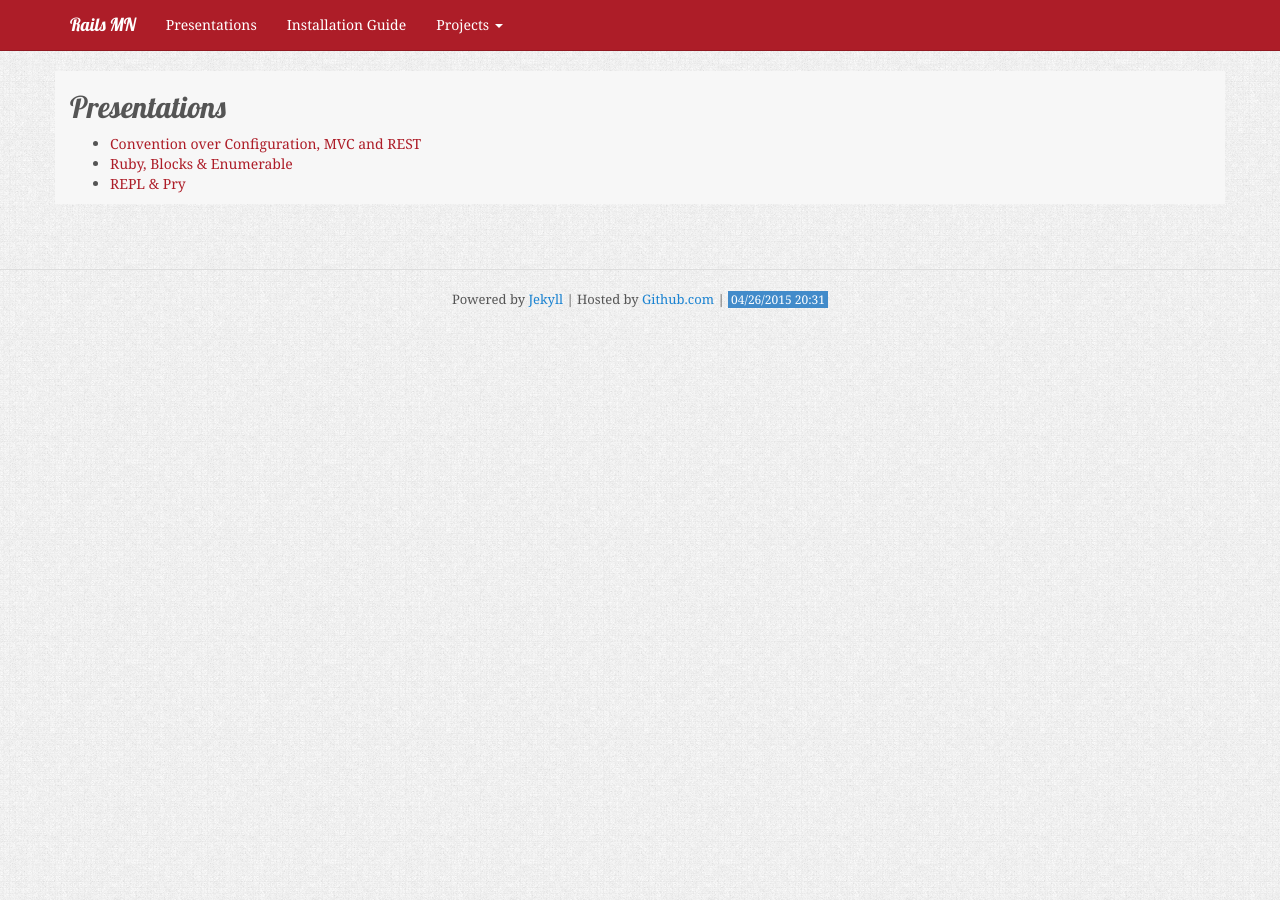
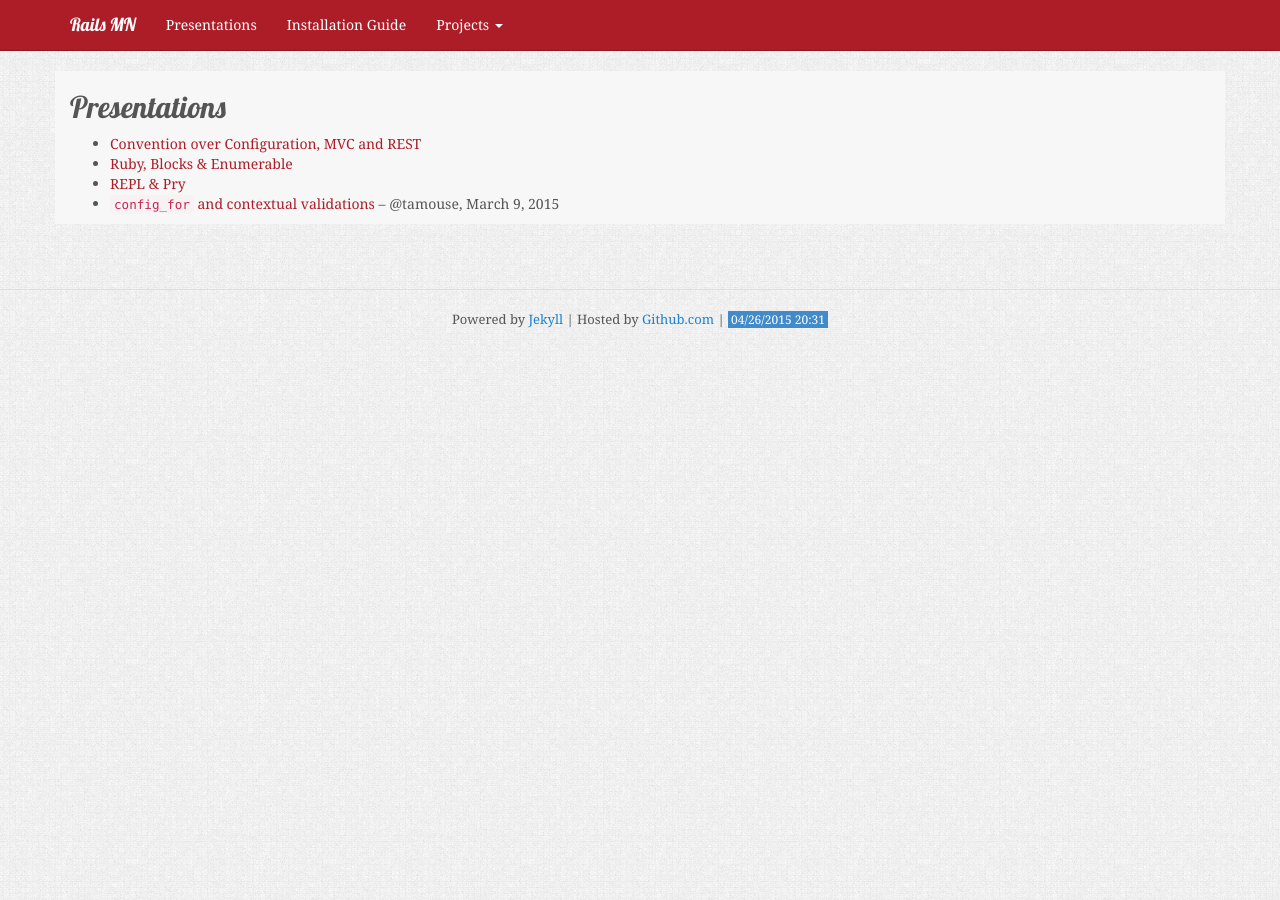
Before and after one commit to railsmn/railsmn.github.io, a Jekyll site: the page built from presentations/index.md, in a window 1280 px wide. Built offline with Jekyll 4.4.1, drawn with Linux system fonts in a browser that asks for light colours; Markdown is read by kramdown in place of the engine named in the settings.

Commit message:
add my presentation on 3/9/2015

```diff
--- a/presentations/index.md
+++ b/presentations/index.md
@@ -8,3 +8,4 @@ title: Presentations
 * [Convention over Configuration, MVC and REST](/presentations/convention-mvc-rest.html)
 * [Ruby, Blocks & Enumerable](http://jaw6.github.io/ruby-blocks-enumerable/)
 * [REPL & Pry](https://gist.github.com/tamouse/9479244)
+* [`config_for` and contextual validations](http://blog.tamouse.org/2015-03-09-Rails.MN/) -- @tamouse, March 9, 2015
```
